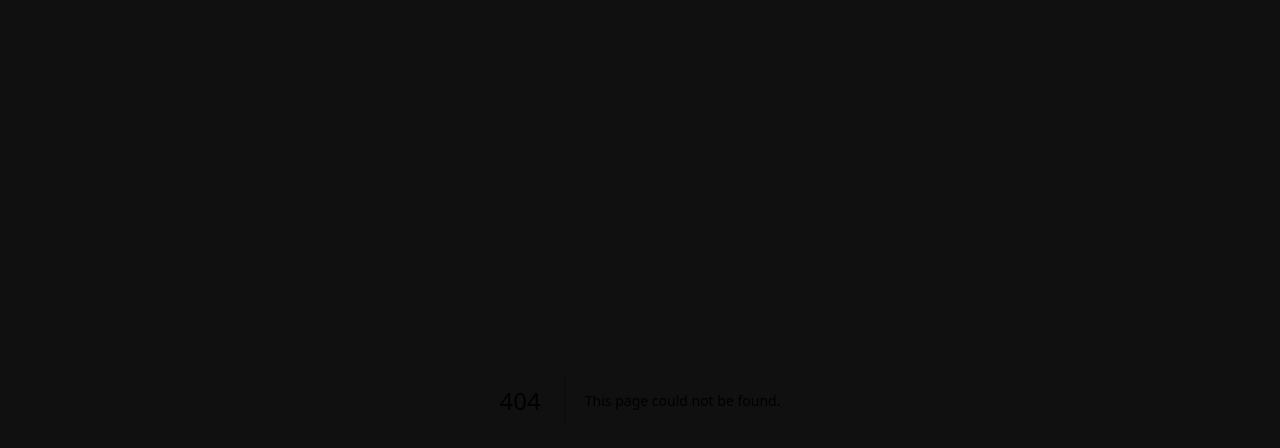
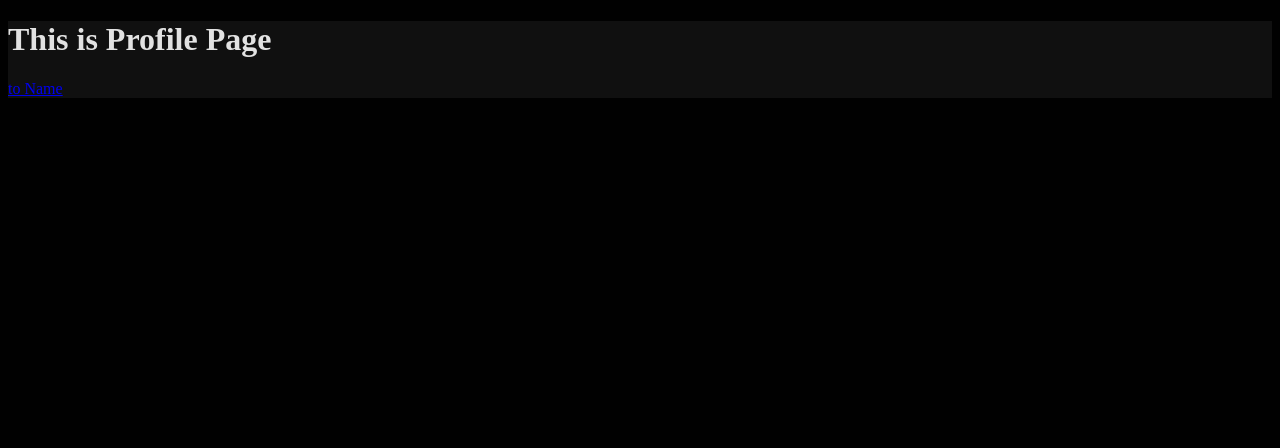
Before and after one commit to devflash101/rubik-match, a Next.js app: page /profile in a window 1280 px wide. Before the commit this address had no page. Shown: the top 448 px of the page. Built offline with nearby package versions, Linux system fonts and the light colour scheme.

Commit message:
intercepting routes for modal
Co-authored-by: amilajack <amilajack@gmail.com>

```diff
--- a/app/globals.css
+++ b/app/globals.css
@@ -5,3 +5,11 @@ body {
 main {
     background-color: #101010;
 }
+.modal {
+    background-color: #202020;
+    color: #a9a9a9;
+    border-radius: 10px;
+    border: 2px solid;
+    box-shadow: 2px 3px;
+    padding: 20px;
+}
--- a/app/layout.tsx
+++ b/app/layout.tsx
@@ -1,9 +1,6 @@
 import "./globals.css"
 
-export default function RootLayout({
-    children,
-    profile,
-} : {
+export default function RootLayout( props:{
     children: React.ReactNode,
     profile: React.ReactNode
 }) {
@@ -13,8 +10,8 @@ export default function RootLayout({
             {/* Layout UI */}
             {/* Place children where you want to render a page or nested layout */}
             <main>
-              {children}
-              {profile}
+              {props.children}
+              {props.profile}
             </main>
           </body>
         </html>
--- a/app/page.tsx
+++ b/app/page.tsx
@@ -5,6 +5,7 @@ export default function Home() {
         <div>
             <h1>This is Home page.</h1>
             <Link href={`/match/solo/3*3*3`}>goto Match</Link>
+            <Link href={`/profile`}>goto Profile</Link>
         </div>
     )
 }
--- /dev/null
+++ b/app/profile/@settings/default.tsx
@@ -0,0 +1,3 @@
+export default function ProfileSettingsDefault() {
+    return null;
+};
--- /dev/null
+++ b/app/profile/default.tsx
@@ -0,0 +1,3 @@
+export default function Default() {
+    return null;
+}
--- /dev/null
+++ b/app/profile/layout.tsx
@@ -0,0 +1,12 @@
+export default function ProfileLayout(props: {
+    children : React.ReactNode,
+    settings : React.ReactNode
+}) {
+    return (
+        <>
+            {props.children}
+            {props.settings}
+            <div id="modal-root" />
+        </>
+    )
+};
--- /dev/null
+++ b/app/profile/name/page.tsx
@@ -0,0 +1,5 @@
+export default function ProfileName() {
+    return (
+        <h1>This is Profile Name Page.</h1>
+    )
+};
--- /dev/null
+++ b/app/profile/page.tsx
@@ -0,0 +1,10 @@
+import Link from "next/link";
+
+export default function ProfilePage() {
+    return (
+        <>
+            <h1>This is Profile Page</h1>
+            <Link href="/profile/name" passHref>to Name</Link>
+        </>
+    )
+};
```
Also changed, not shown: app/profile/@settings/(.)name/modal.tsx (added, +13 -0 lines), app/profile/@settings/(.)name/page.tsx (added, +10 -0 lines).
